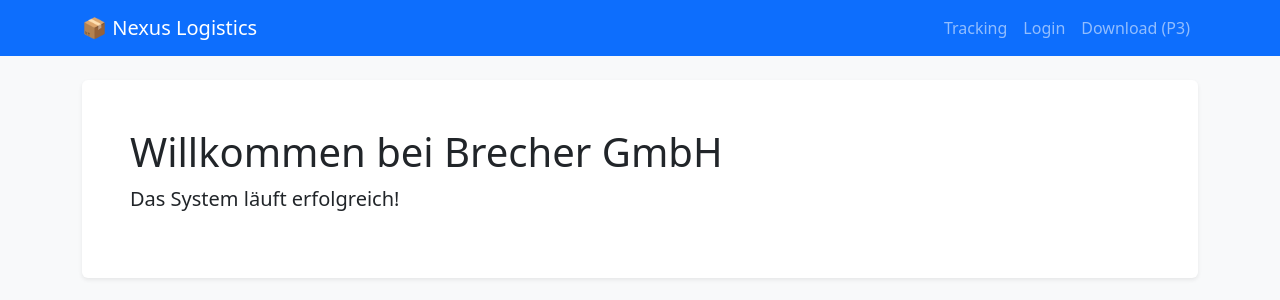
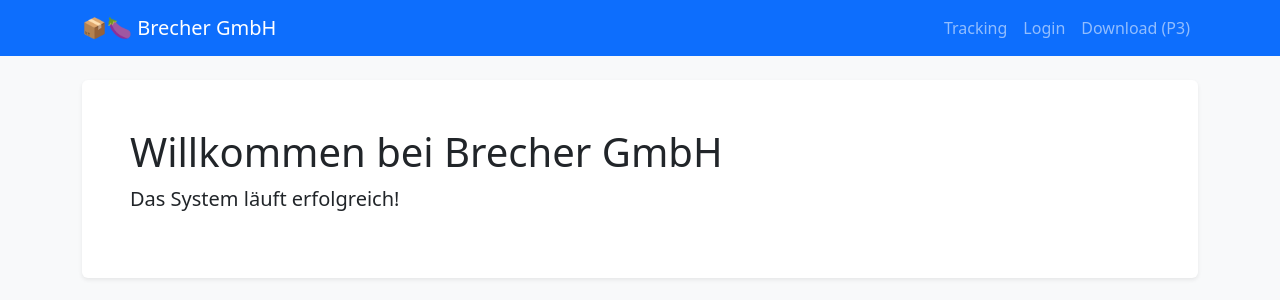
Before and after one commit to dIT2023NiklasKohlmeier/brechergmbh-ctf, a Flask app: page / in a window 1280 px wide. Shown: the top 300 px of the page. Run offline with Flask 3, Linux system fonts and the light colour scheme.

Commit message:
Brecher GmbH2

```diff
--- a/templates/base.html
+++ b/templates/base.html
@@ -9,7 +9,7 @@
 
     <nav class="navbar navbar-expand-lg navbar-dark bg-primary mb-4">
         <div class="container">
-            <a class="navbar-brand" href="/">📦 Nexus Logistics</a>
+            <a class="navbar-brand" href="/">📦🍆 Brecher GmbH</a>
             <div class="navbar-nav ms-auto">
                 <a class="nav-link" href="/track">Tracking</a>
                 <a class="nav-link" href="/login">Login</a>
```
